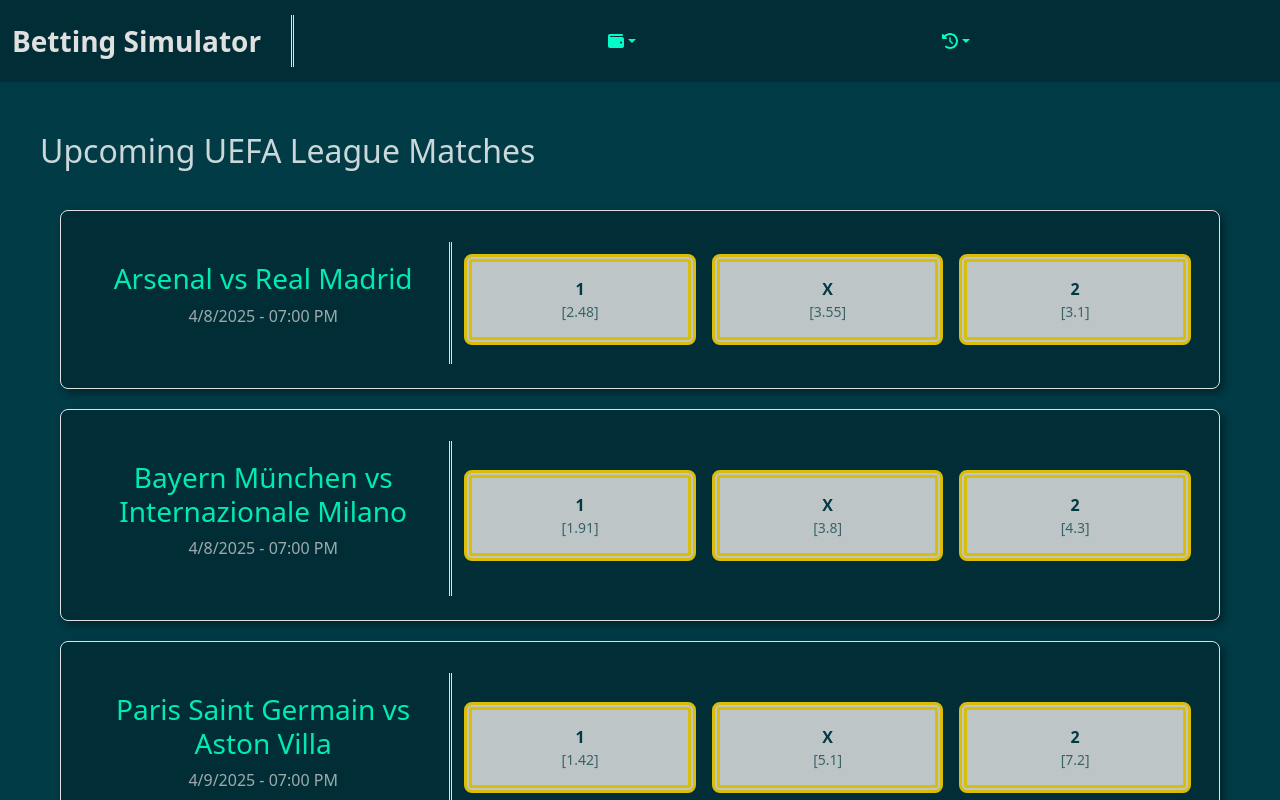
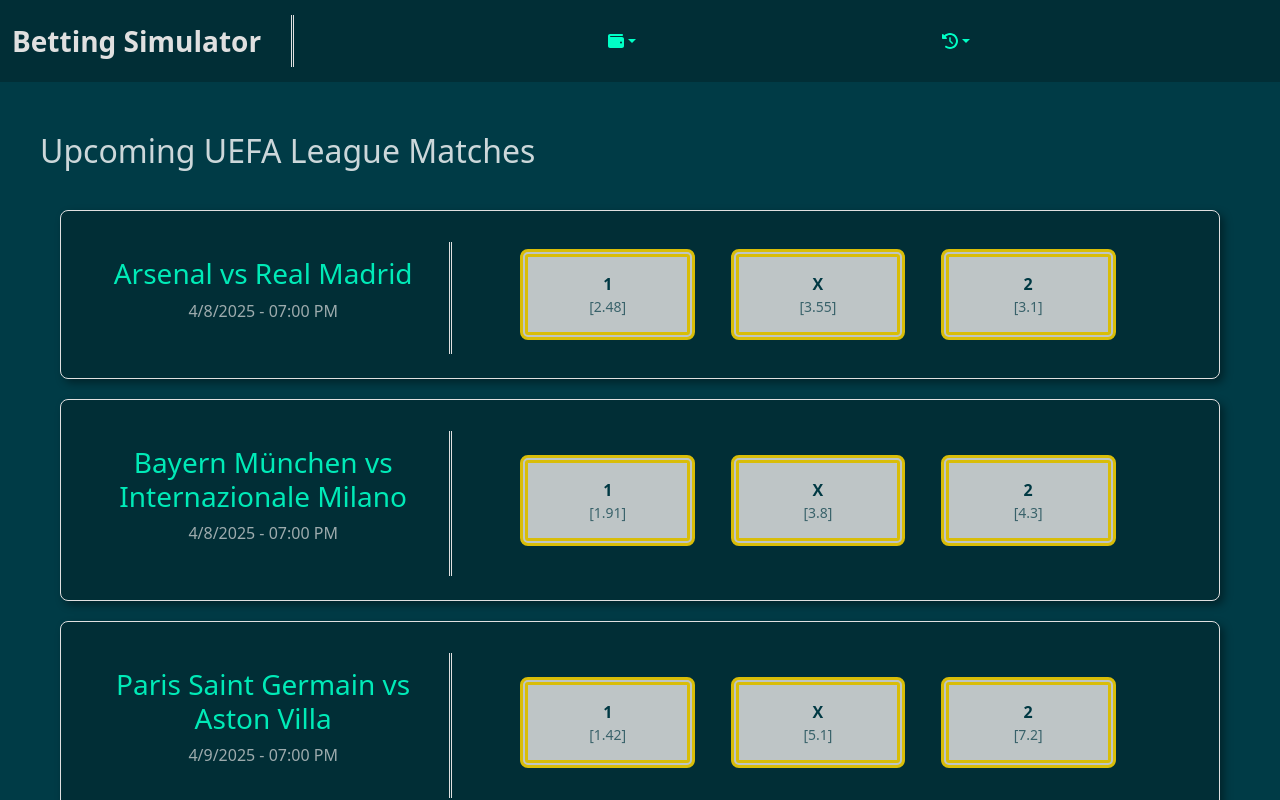
Before and after one commit to sofia-pastor/betting-simulator, a React (Vite) app: page / in a window 1280 px wide. Shown: the top 800 px of the page. Built offline with nearby package versions, Linux system fonts and the light colour scheme; no server answers.

Commit message:
corrected errors

```diff
--- a/src/GameCard.css
+++ b/src/GameCard.css
@@ -14,7 +14,7 @@
 
 .GameCard .game-info {
   border-right: 3px double var(--heading-color);
-  padding: 20px;
+  padding: 15px;
   text-align: center;
   margin: 15px 0 8px;
 }
@@ -34,7 +34,7 @@
   font-weight: 700;
   font-size: 16px;
   transition: all 200ms ease-in-out;
-  width: 100%;
+  width: 90%;
 }
 
 .GameCard button:hover {
--- a/src/GameCard.jsx
+++ b/src/GameCard.jsx
@@ -1,4 +1,4 @@
-import "./Gamecard.css";
+import "./GameCard.css";
 
 export default function GameCard({ game, onSelectBet }) {
   console.log(game);
@@ -19,7 +19,7 @@
           </p>
         </div>
         <div className="col-lg-8 buttons">
-          <div className="row g-3">
+          <div className="row g-3 ms-5 me-5">
             <div className="col-md-4">
               <button
                 onClick={() => onSelectBet(game, "homeWin", game.odds.homeWin)}
```
